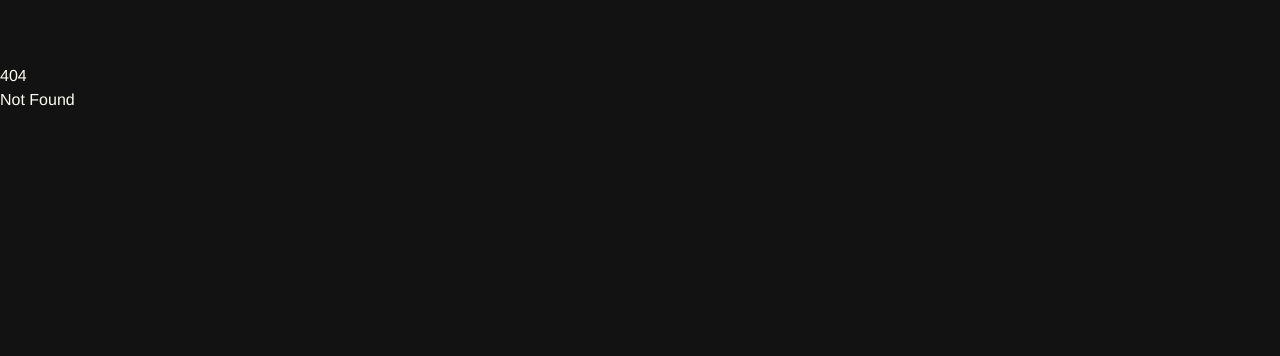
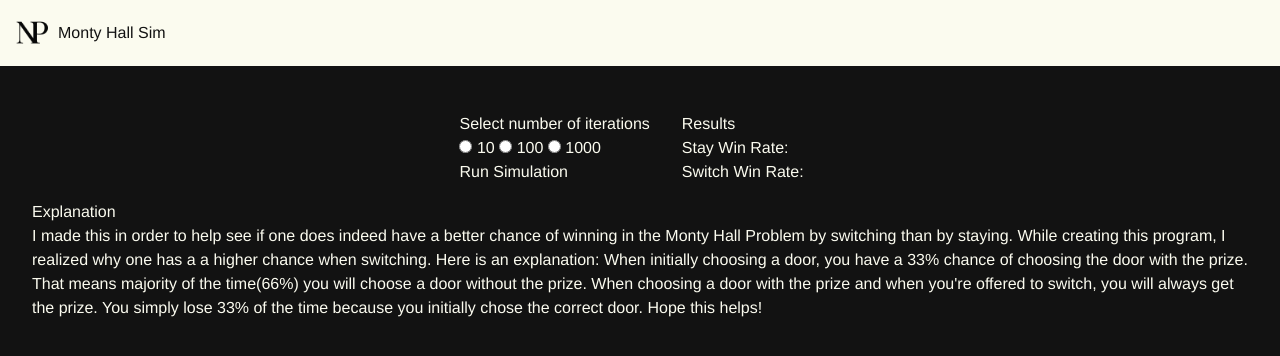
Before and after one commit to nazarpot/nazarpot.github.io, a SvelteKit app: page /projects/montyHallSim in a window 1280 px wide. Before the commit this address had no page. Shown: the top 356 px of the page. Built offline with nearby package versions, Linux system fonts and the light colour scheme.

Commit message:
added Monty Hall Simulator

```diff
--- /dev/null
+++ b/src/lib/montyHall.js
@@ -0,0 +1,32 @@
+
+
+export function simulateMontyHall(num) {
+    let stayVictoryCount = 0;
+    let switchVictoryCount = 0;
+    let doors = [0, 0, 0];
+
+    for (let i = 0; i < num; i++) {
+        let doorWithPrize = Math.floor(Math.random() * doors.length);
+        doors[doorWithPrize] = 1;
+
+        let chosenDoor = Math.floor(Math.random() * doors.length);
+
+        let openedDoor;
+        if (doorWithPrize === chosenDoor) {
+            openedDoor = Math.floor(Math.random() * 2);
+        } else {
+            openedDoor = 3 - chosenDoor - doorWithPrize;
+        }
+
+        //check if you stay, do you win
+        if (chosenDoor === doorWithPrize) {
+            stayVictoryCount++;
+        } else {
+            switchVictoryCount++;
+        }
+
+        doors = [0, 0, 0];
+    }
+
+    return [stayVictoryCount, switchVictoryCount];
+}
--- a/src/routes/+layout.svelte
+++ b/src/routes/+layout.svelte
@@ -6,11 +6,12 @@
 
 </script>
 
-<!--<nav class="flex flex-row items-center">
+<nav class="flex flex-row items-center">
     <a class="nav-link" href="/">
         <img src="/monogram.png" alt="logo" style="max-width: 50px"/>
     </a>
-</nav>-->
+    <a class="nav-link" href="/projects/montyHallSim">Monty Hall Sim</a>
+</nav>
 
 <main class="main">
     {@render children()}
--- /dev/null
+++ b/src/routes/djtoad/+page.svelte
@@ -0,0 +1,19 @@
+<svelte:head>
+    <title>DJ Toad</title>
+</svelte:head>
+
+
+<button id="play">play</button>
+<button id="stop">stop</button>
+
+<script>
+    import { onMount } from 'svelte';
+    //import { initStrudel } from '@strudel/web';
+
+    //initStrudel();
+    onMount(() => {
+        document.getElementById('play').addEventListener('click', () => note('<c a f e>(3,8)').jux(rev).play());
+        document.getElementById('stop').addEventListener('click', () => hush());
+    })
+
+</script>
--- /dev/null
+++ b/src/routes/djtoad/page.js
@@ -0,0 +1 @@
+export const prerender = false;
--- /dev/null
+++ b/src/routes/projects/montyHallSim/+page.svelte
@@ -0,0 +1,74 @@
+<svelte:head>
+    <title>Monty Hall Sim</title>
+</svelte:head>
+
+<script>
+    import {simulateMontyHall} from "$lib/montyHall.js";
+
+    function getSimulationResults() {
+        let iterations = Number(document.querySelector('input[type=radio]:checked').value);
+        console.log("iterations: " + iterations);
+
+        let result = simulateMontyHall(iterations);
+        console.log(result);
+
+        let stayWinRate = (result[0]/iterations) * 100;
+        let switchWinRate = (result[1]/iterations) * 100;
+
+        document.getElementById("stay-win-rate").textContent = "\t" + String(stayWinRate) + "%";
+        document.getElementById("switch-win-rate").textContent = "\t" + String(switchWinRate) + "%";
+
+    }
+</script>
+
+<div
+    class="flex m-8 justify-center flex-col">
+    <div class="flex justify-center">
+        <div
+                class="m-4">
+            <fieldset>
+                <legend>Select number of iterations</legend>
+
+                <input type="radio" id="ten" name="iterations" value="10"/>
+                <label for="ten">10</label>
+
+                <input type="radio" id="hundred" name="iterations" value="100"/>
+                <label for="hundred">100</label>
+
+                <input type="radio" id="thousand" name="iterations" value="1000"/>
+                <label for="thousand">1000</label>
+            </fieldset>
+
+            <button type="button" id="submit-iterations" on:click={getSimulationResults}>Run Simulation</button>
+        </div>
+
+        <div
+                class="m-4">
+            <h1>Results</h1>
+
+            <div class="flex">
+                <h3>Stay Win Rate:</h3>
+                <p id="stay-win-rate" class="ml-8"></p>
+            </div>
+
+            <div class="flex">
+                <h3>Switch Win Rate:</h3>
+                <p id="switch-win-rate" class="ml-4"></p>
+            </div>
+
+        </div>
+    </div>
+
+    <div>
+        <h2>Explanation</h2>
+        <p>I made this in order to help see if one does indeed have a better chance of winning in the
+            Monty Hall Problem by switching than by staying. While creating this program, I realized why one has a
+            a higher chance when switching. Here is an explanation:
+
+            When initially choosing a door, you have a 33% chance of choosing the door with the prize.
+            That means majority of the time(66%) you will choose a door without the prize. When
+            choosing a door with the prize and when you're offered to switch, you will always get the prize.
+            You simply lose 33% of the time because you initially chose the correct door. Hope this helps!</p>
+    </div>
+
+</div>
--- a/svelte.config.js
+++ b/svelte.config.js
@@ -12,7 +12,8 @@ const config = {
 			fallback: undefined,
 			//precompress: false,
 			strict: true
-	}) },
+		}),
+	},
 	preprocess: [mdsvex()],
 	extensions: ['.svelte', '.svx'],
 	//appDir: 'app',
```
Also changed, not shown: package.json (+5 -4 lines), 1 other file (tests, documents, lock files or other folders). Lines whose indentation alone changed are shown as unchanged.
